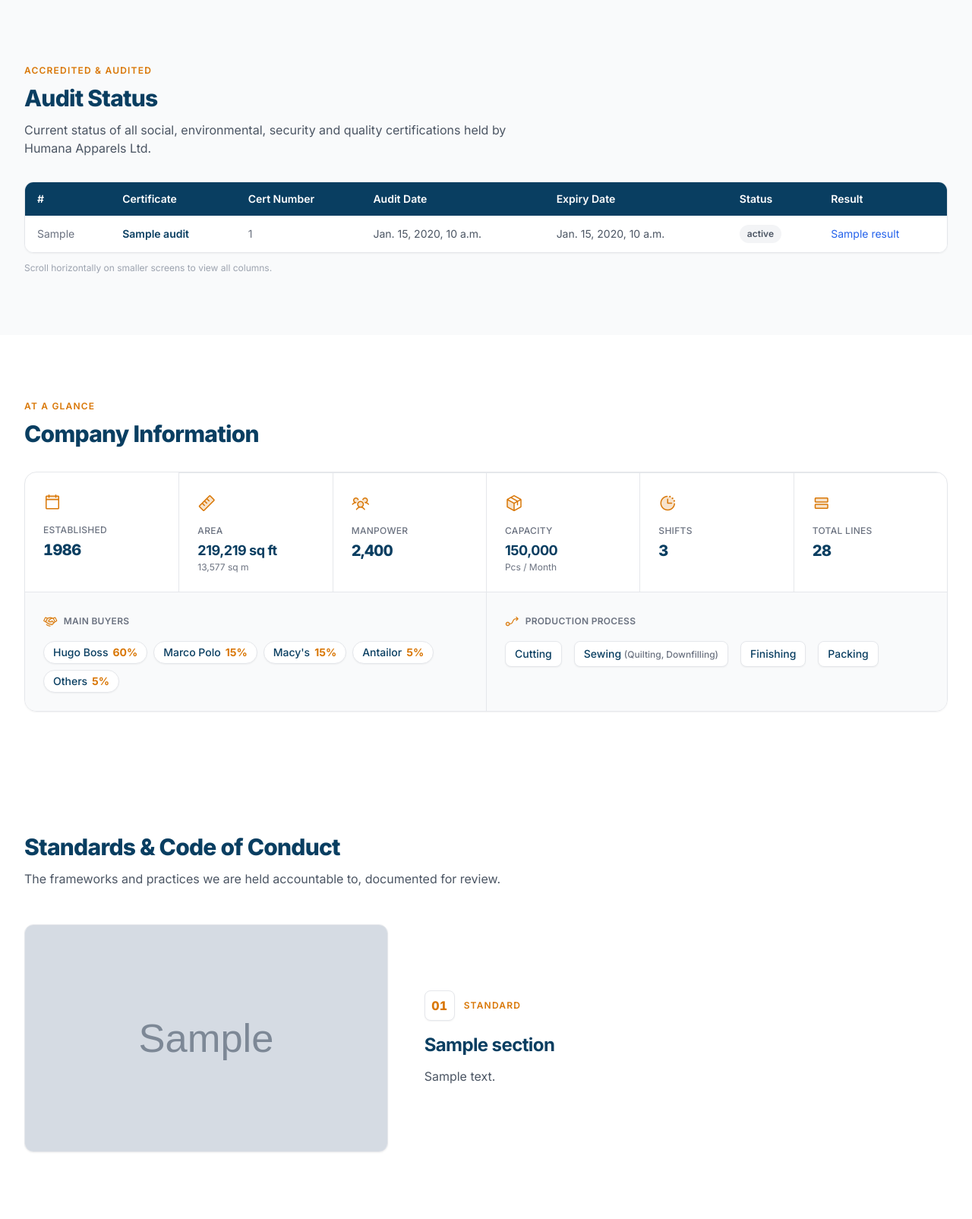
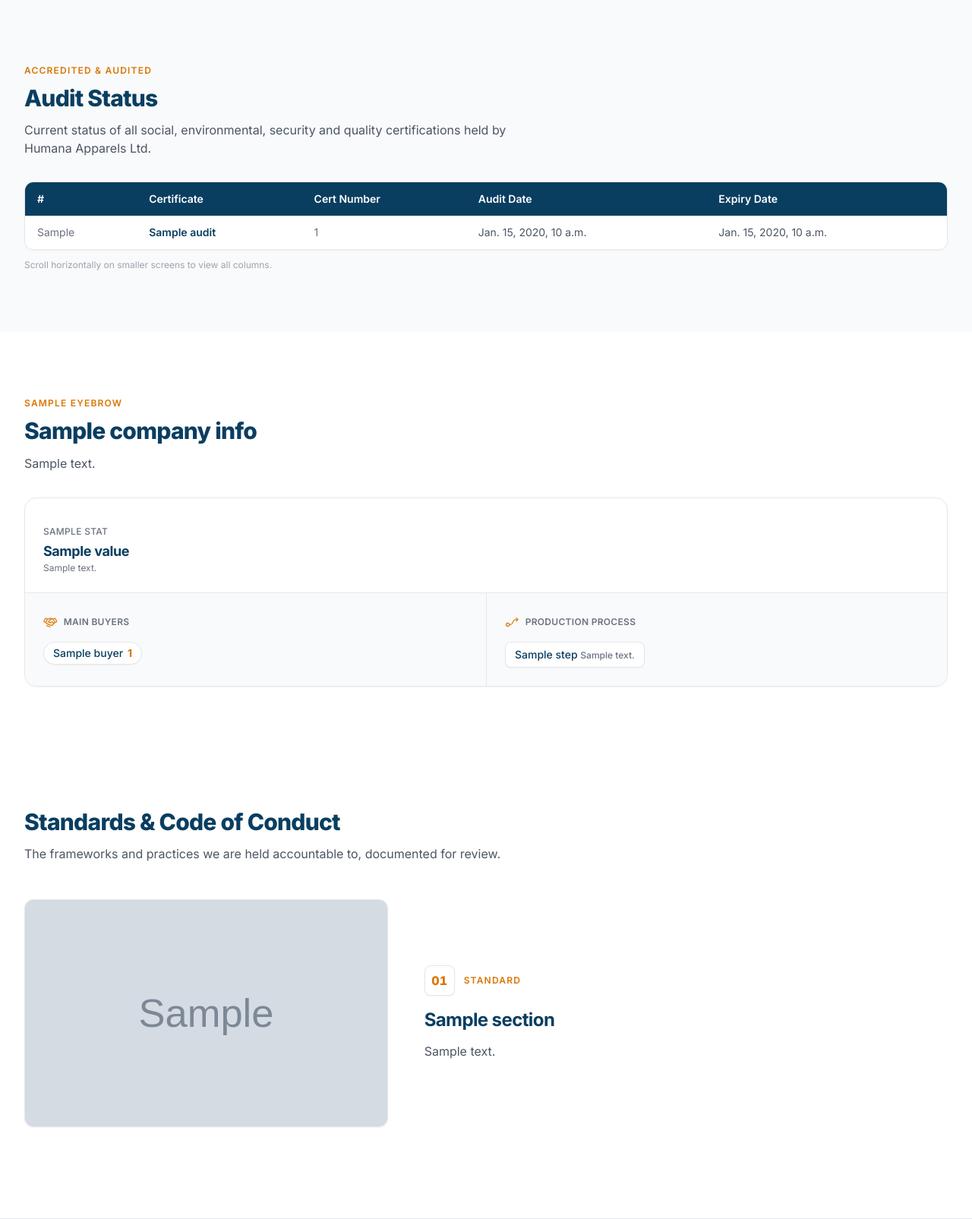
Before and after one commit to shafikcmt/company-website, a Django app: template templates/www/complience.html in a window 1280 px wide. Shown: the part 421-2026 px from the top of the page at 76% size. Run offline with Django 5.2, Linux system fonts and the light colour scheme; the template is opened without the code that fills it: most values are stand-ins (such as "Sample title", 1, 10 or a date in 2020); grey boxes marked "Sample" are stand-in pictures; some libraries are stand-ins or nearby versions.

Commit message:
Make compliance company info & certifications admin-managed
- Hide Status/Result columns from the public audit table (fields kept in DB)
- Add ComplianceCompanyInfo, CompanyInfoStat, CompanyBuyer, ProductionStep
  models so the Company Information section is editable from the admin
- Add website_url, is_active, order to ComplianceCertificate; frontend opens
  links in a new tab (target=_blank, rel=noopener noreferrer)
- Register new models as inlines under CompliancePage
- Data migration seeds existing static values; seeder updated to match

Co-Authored-By: Claude Opus 4.8 <noreply@anthropic.com>

```diff
--- a/templates/www/complience.html
+++ b/templates/www/complience.html
@@ -51,8 +51,6 @@
               <th scope="col" class="px-4 py-3 font-semibold whitespace-nowrap">Cert Number</th>
               <th scope="col" class="px-4 py-3 font-semibold whitespace-nowrap">Audit Date</th>
               <th scope="col" class="px-4 py-3 font-semibold whitespace-nowrap">Expiry Date</th>
-              <th scope="col" class="px-4 py-3 font-semibold whitespace-nowrap">Status</th>
-              <th scope="col" class="px-4 py-3 font-semibold whitespace-nowrap">Result</th>
             </tr>
           </thead>
           <tbody class="divide-y divide-gray-200 bg-white">
@@ -63,31 +61,9 @@
                 <td class="px-4 py-3 text-gray-500 text-sm whitespace-nowrap">{{ audit.certificate_number|default:"—" }}</td>
                 <td class="px-4 py-3 text-gray-600 whitespace-nowrap">{{ audit.audit_date|default:"—" }}</td>
                 <td class="px-4 py-3 text-gray-600 whitespace-nowrap">{{ audit.expiry_date|default:"—" }}</td>
-                <td class="px-4 py-3">
-                  {% if audit.status == "Done" or audit.status == "Initial Done" %}
-                    <span class="inline-flex items-center rounded-full bg-emerald-100 px-2.5 py-1 text-xs font-semibold text-emerald-700 whitespace-nowrap">{{ audit.status }}</span>
-                  {% elif audit.status == "Running" or audit.status == "Applied" %}
-                    <span class="inline-flex items-center rounded-full bg-amber-100 px-2.5 py-1 text-xs font-semibold text-amber-700 whitespace-nowrap">{{ audit.status }}</span>
-                  {% else %}
-                    <span class="inline-flex items-center rounded-full bg-gray-100 px-2.5 py-1 text-xs font-semibold text-gray-600 whitespace-nowrap">{{ audit.status }}</span>
-                  {% endif %}
-                </td>
-                <td class="px-4 py-3 whitespace-nowrap">
-                  {% if audit.result == "GOLD" %}
-                    <span class="font-bold text-amber-500">GOLD</span>
-                  {% elif audit.result == "Done" or audit.result in "Certified,Verified,Satisfied,Completed" %}
-                    <span class="font-medium text-green-600">{{ audit.result }}</span>
-                  {% elif audit.result == "Not Verified" or audit.result == "B" %}
-                    <span class="text-gray-500">{{ audit.result }}</span>
-                  {% elif audit.result %}
-                    <span class="text-blue-600">{{ audit.result }}</span>
-                  {% else %}
-                    <span class="text-gray-400">—</span>
-                  {% endif %}
-                </td>
               </tr>
             {% empty %}
-              <tr><td colspan="7" class="text-center py-8 text-gray-400">No audit records found.</td></tr>
+              <tr><td colspan="5" class="text-center py-8 text-gray-400">No audit records found.</td></tr>
             {% endfor %}
           </tbody>
         </table>
@@ -97,80 +73,64 @@
   </section>
 
   <!-- ========================= COMPANY INFO CARD ========================= -->
+  {% if complience_data.company_stats or complience_data.buyers or complience_data.production_steps or complience_data.company_info %}
   <section id="company-info" class="bg-white py-16 lg:py-20">
     <div class="max-w-7xl mx-auto px-4 sm:px-6 lg:px-8">
       <div class="max-w-2xl mb-8">
-        <span class="text-xs font-semibold uppercase tracking-widest text-brand-orange-dark">At a Glance</span>
-        <h2 class="mt-2 text-2xl md:text-3xl font-extrabold tracking-tight text-brand-navy">Company Information</h2>
+        <span class="text-xs font-semibold uppercase tracking-widest text-brand-orange-dark">{{ complience_data.company_info.eyebrow|default:"At a Glance" }}</span>
+        <h2 class="mt-2 text-2xl md:text-3xl font-extrabold tracking-tight text-brand-navy">{{ complience_data.company_info.title|default:"Company Information" }}</h2>
+        {% if complience_data.company_info.description %}
+          <div class="mt-3 text-gray-600 leading-relaxed prose-sm max-w-none">{{ complience_data.company_info.description|safe }}</div>
+        {% endif %}
       </div>
 
       <div class="rounded-2xl border border-gray-200 shadow-sm overflow-hidden">
+        {% if complience_data.company_stats %}
         <div class="grid grid-cols-2 md:grid-cols-3 lg:grid-cols-6 divide-x divide-y divide-gray-200">
+          {% for stat in complience_data.company_stats %}
           <div class="p-6">
-            <div class="text-brand-orange-dark"><i class="ph ph-duotone ph-calendar-blank text-2xl"></i></div>
-            <dt class="mt-3 text-xs font-medium uppercase tracking-wide text-gray-500">Established</dt>
-            <dd class="mt-1 text-xl font-extrabold tracking-tight text-brand-navy tabular-nums">1986</dd>
+            <div class="text-brand-orange-dark"><i class="ph ph-duotone {{ stat.icon|default:'ph-info' }} text-2xl"></i></div>
+            <dt class="mt-3 text-xs font-medium uppercase tracking-wide text-gray-500">{{ stat.label }}</dt>
+            <dd class="mt-1 text-lg font-bold tracking-tight text-brand-navy tabular-nums">{{ stat.value }}</dd>
+            {% if stat.subtext %}<dd class="text-xs text-gray-500">{{ stat.subtext }}</dd>{% endif %}
           </div>
-          <div class="p-6">
-            <div class="text-brand-orange-dark"><i class="ph ph-duotone ph-ruler text-2xl"></i></div>
-            <dt class="mt-3 text-xs font-medium uppercase tracking-wide text-gray-500">Area</dt>
-            <dd class="mt-1 text-lg font-bold tracking-tight text-brand-navy">219,219 sq ft</dd>
-            <dd class="text-xs text-gray-500">13,577 sq m</dd>
+          {% endfor %}
         </div>
-          <div class="p-6">
-            <div class="text-brand-orange-dark"><i class="ph ph-duotone ph-users-three text-2xl"></i></div>
-            <dt class="mt-3 text-xs font-medium uppercase tracking-wide text-gray-500">Manpower</dt>
-            <dd class="mt-1 text-xl font-extrabold tracking-tight text-brand-navy tabular-nums">2,400</dd>
-          </div>
-          <div class="p-6">
-            <div class="text-brand-orange-dark"><i class="ph ph-duotone ph-package text-2xl"></i></div>
-            <dt class="mt-3 text-xs font-medium uppercase tracking-wide text-gray-500">Capacity</dt>
-            <dd class="mt-1 text-lg font-bold tracking-tight text-brand-navy">150,000</dd>
-            <dd class="text-xs text-gray-500">Pcs / Month</dd>
-          </div>
-          <div class="p-6">
-            <div class="text-brand-orange-dark"><i class="ph ph-duotone ph-clock-countdown text-2xl"></i></div>
-            <dt class="mt-3 text-xs font-medium uppercase tracking-wide text-gray-500">Shifts</dt>
-            <dd class="mt-1 text-xl font-extrabold tracking-tight text-brand-navy tabular-nums">3</dd>
-          </div>
-          <div class="p-6">
-            <div class="text-brand-orange-dark"><i class="ph ph-duotone ph-rows text-2xl"></i></div>
-            <dt class="mt-3 text-xs font-medium uppercase tracking-wide text-gray-500">Total Lines</dt>
-            <dd class="mt-1 text-xl font-extrabold tracking-tight text-brand-navy tabular-nums">28</dd>
-          </div>
-        </div>
+        {% endif %}
 
+        {% if complience_data.buyers or complience_data.production_steps %}
         <div class="grid lg:grid-cols-2 divide-y lg:divide-y-0 lg:divide-x divide-gray-200 border-t border-gray-200 bg-gray-50">
+          {% if complience_data.buyers %}
           <div class="p-6">
             <dt class="flex items-center gap-2 text-xs font-semibold uppercase tracking-wide text-gray-500">
               <i class="ph ph-duotone ph-handshake text-brand-orange-dark text-lg"></i> Main Buyers
             </dt>
             <dd class="mt-3 flex flex-wrap gap-2">
-              <span class="inline-flex items-center gap-1.5 rounded-full bg-white border border-gray-200 px-3 py-1 text-sm font-medium text-brand-navy shadow-sm">Hugo Boss <span class="font-bold text-brand-orange-dark">60%</span></span>
-              <span class="inline-flex items-center gap-1.5 rounded-full bg-white border border-gray-200 px-3 py-1 text-sm font-medium text-brand-navy shadow-sm">Marco Polo <span class="font-bold text-brand-orange-dark">15%</span></span>
-              <span class="inline-flex items-center gap-1.5 rounded-full bg-white border border-gray-200 px-3 py-1 text-sm font-medium text-brand-navy shadow-sm">Macy's <span class="font-bold text-brand-orange-dark">15%</span></span>
-              <span class="inline-flex items-center gap-1.5 rounded-full bg-white border border-gray-200 px-3 py-1 text-sm font-medium text-brand-navy shadow-sm">Antailor <span class="font-bold text-brand-orange-dark">5%</span></span>
-              <span class="inline-flex items-center gap-1.5 rounded-full bg-white border border-gray-200 px-3 py-1 text-sm font-medium text-brand-navy shadow-sm">Others <span class="font-bold text-brand-orange-dark">5%</span></span>
+              {% for buyer in complience_data.buyers %}
+              <span class="inline-flex items-center gap-1.5 rounded-full bg-white border border-gray-200 px-3 py-1 text-sm font-medium text-brand-navy shadow-sm">{{ buyer.name }}{% if buyer.percentage %} <span class="font-bold text-brand-orange-dark">{{ buyer.percentage }}</span>{% endif %}</span>
+              {% endfor %}
             </dd>
           </div>
+          {% endif %}
+          {% if complience_data.production_steps %}
           <div class="p-6">
             <dt class="flex items-center gap-2 text-xs font-semibold uppercase tracking-wide text-gray-500">
               <i class="ph ph-duotone ph-flow-arrow text-brand-orange-dark text-lg"></i> Production Process
             </dt>
             <dd class="mt-3 flex flex-wrap items-center gap-2 text-sm font-medium text-brand-navy">
-              <span class="rounded-lg bg-white border border-gray-200 px-3 py-1.5 shadow-sm">Cutting</span>
-              <i class="ph ph-bold ph-arrow-right text-gray-400"></i>
-              <span class="rounded-lg bg-white border border-gray-200 px-3 py-1.5 shadow-sm">Sewing <span class="text-xs text-gray-500">(Quilting, Downfilling)</span></span>
-              <i class="ph ph-bold ph-arrow-right text-gray-400"></i>
-              <span class="rounded-lg bg-white border border-gray-200 px-3 py-1.5 shadow-sm">Finishing</span>
-              <i class="ph ph-bold ph-arrow-right text-gray-400"></i>
-              <span class="rounded-lg bg-white border border-gray-200 px-3 py-1.5 shadow-sm">Packing</span>
+              {% for step in complience_data.production_steps %}
+              <span class="rounded-lg bg-white border border-gray-200 px-3 py-1.5 shadow-sm">{{ step.name }}{% if step.note %} <span class="text-xs text-gray-500">{{ step.note }}</span>{% endif %}</span>
+              {% if not forloop.last %}<i class="ph ph-bold ph-arrow-right text-gray-400"></i>{% endif %}
+              {% endfor %}
             </dd>
           </div>
+          {% endif %}
         </div>
+        {% endif %}
       </div>
     </div>
   </section>
+  {% endif %}
 
   <!-- ========================= STANDARDS (numbered, alternating, bordered) ========================= -->
   {% if complience_data.sections %}
@@ -224,6 +184,20 @@
 
         <div class="grid grid-cols-2 sm:grid-cols-3 lg:grid-cols-4 xl:grid-cols-5 gap-4">
           {% for certificate in complience_data.certificates %}
+            {% if certificate.website_url %}
+              <a href="{{ certificate.website_url }}" target="_blank" rel="noopener noreferrer"
+                 title="{{ certificate.name }} — opens in a new tab"
+                 class="group relative flex flex-col items-center justify-center rounded-xl border border-gray-200 bg-white p-6 h-40 shadow-sm transition-all hover:shadow-md hover:border-amber-300 focus:outline-none focus-visible:ring-2 focus-visible:ring-brand-orange">
+                {% if certificate.image %}
+                  <img src="{{ certificate.image }}" alt="{{ certificate.name }}" loading="lazy" class="max-h-20 w-auto object-contain transition-transform group-hover:scale-105">
+                {% endif %}
+                <span class="mt-3 text-center text-xs font-medium text-gray-500 line-clamp-2">{{ certificate.name }}</span>
+                <span class="absolute right-2 top-2 text-gray-300 transition-colors group-hover:text-brand-orange-dark"><i class="ph ph-bold ph-arrow-up-right text-sm"></i></span>
+                <div class="pointer-events-none absolute inset-x-2 bottom-2 translate-y-1 rounded-lg bg-brand-navy/90 px-3 py-2 text-center text-xs font-semibold text-white opacity-0 transition-all group-hover:translate-y-0 group-hover:opacity-100">
+                  Visit {{ certificate.name }}
+                </div>
+              </a>
+            {% else %}
               <div class="group relative flex flex-col items-center justify-center rounded-xl border border-gray-200 bg-white p-6 h-40 shadow-sm transition-all hover:shadow-md hover:border-amber-300">
                 {% if certificate.image %}
                   <img src="{{ certificate.image }}" alt="{{ certificate.name }}" loading="lazy" class="max-h-20 w-auto object-contain transition-transform group-hover:scale-105">
@@ -233,6 +207,7 @@
                   {{ certificate.name }}
                 </div>
               </div>
+            {% endif %}
           {% endfor %}
         </div>
       </div>
```
Also changed, not shown: hapl/admin.py (+53 -3 lines), hapl/models.py (+101 -0 lines), hapl/views.py (+24 -3 lines), seeder/content_seeder.py (+52 -1 lines), hapl/migrations/0014_alter_compliancecertificate_options_and_more.py (added), hapl/migrations/0015_seed_compliance_company_info.py (added). Lines whose indentation alone changed are shown as unchanged.
